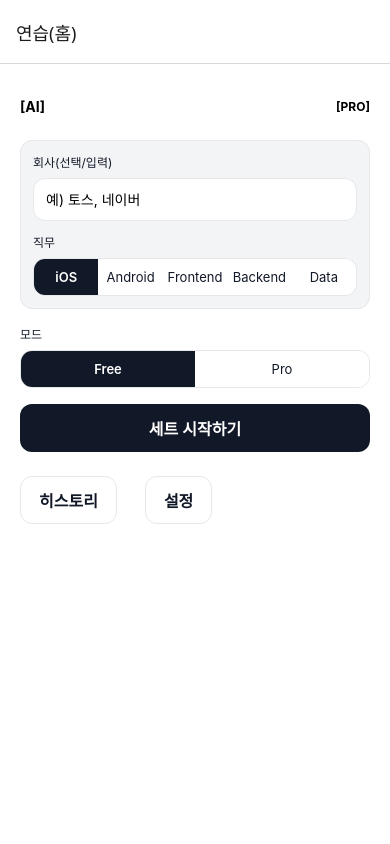
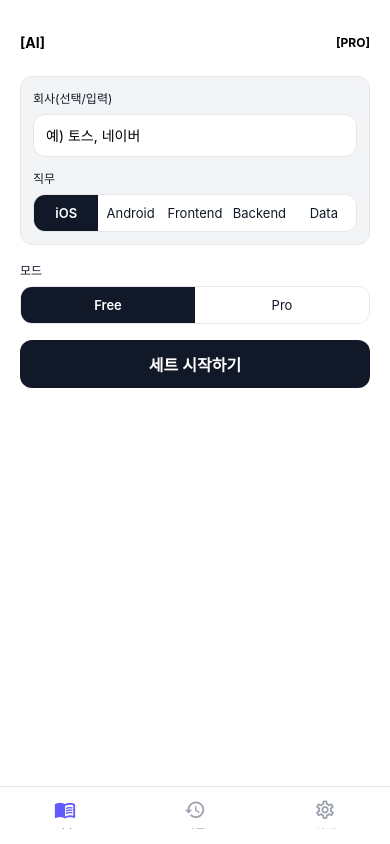
Before and after one commit to kwakhyeonwoo/AI_Coach, a React Native app: screen /Home in a window 390 px wide. Built offline with nearby package versions, Linux system fonts and the light colour scheme.

Commit message:
iOS, Android 각각 UI에 맞게 수정

```diff
--- a/App.tsx
+++ b/App.tsx
@@ -1,40 +1,20 @@
+// App.tsx
 import React from 'react';
 import { NavigationContainer, DefaultTheme } from '@react-navigation/native';
-import { createNativeStackNavigator } from '@react-navigation/native-stack';
 import { StatusBar } from 'react-native';
-
-import Home from './src/views/Home';
-import Question from './src/views/Question';
-import Summary from './src/views/Summary';
-import History from './src/views/History';
-import Settings from './src/views/Settings';
-import Feedback from './src/views/Feedback';
-import ProUpsell from './src/views/ProUpsell';
-import Result from './src/views/Result';
-import SessionDetail from './src/views/SessionDetail';
-
+import { SafeAreaProvider } from 'react-native-safe-area-context';
 import { InterviewProvider } from './src/viewmodels/InterviewVM';
-import type { RootStackParamList } from './src/models/types';
-
-const Stack = createNativeStackNavigator<RootStackParamList>();
+import AppNavigator from './src/navigation/AppNavigator';
 
 export default function App() {
   return (
-    <InterviewProvider>
-      <NavigationContainer theme={DefaultTheme}>
-        <StatusBar barStyle="dark-content" />
-        <Stack.Navigator initialRouteName="Home">
-          <Stack.Screen name="Home" component={Home} options={{ title: '연습(홈)' }} />
-          <Stack.Screen name="Question" component={Question} options={{ title: 'Interview' }} />
-          <Stack.Screen name="Result" component={Result} options={{ title: '결과' }} />
-          <Stack.Screen name="Summary" component={Summary} options={{ title: '세트 요약' }} />
-          <Stack.Screen name="History" component={History} options={{ title: '기록' }} />
-          <Stack.Screen name="SessionDetail" component={SessionDetail} options={{ title: '기록 상세' }} />
-          <Stack.Screen name="Settings" component={Settings} options={{ title: '설정' }} />
-          <Stack.Screen name="Feedback" component={Feedback} options={{ title: 'Feedback' }} />
-          <Stack.Screen name="ProUpsell" component={ProUpsell} options={{ title: 'Pro', presentation: 'modal' }} />
-        </Stack.Navigator>
-      </NavigationContainer>
-    </InterviewProvider>
+    <SafeAreaProvider>
+      <InterviewProvider>
+        <NavigationContainer theme={DefaultTheme}>
+          <StatusBar barStyle="dark-content" />
+          <AppNavigator />
+        </NavigationContainer>
+      </InterviewProvider>
+    </SafeAreaProvider>
   );
 }
--- a/package.json
+++ b/package.json
@@ -9,6 +9,7 @@
     "web": "expo start --web"
   },
   "dependencies": {
+    "@expo/vector-icons": "^15.0.2",
     "@react-native-async-storage/async-storage": "2.2.0",
     "@react-native-firebase/app": "^23.3.1",
     "@react-native-firebase/database": "^23.3.1",
@@ -17,6 +18,7 @@
     "@react-navigation/native": "^7.1.17",
     "@react-navigation/native-stack": "^7.3.26",
     "expo": "~54.0.1",
+    "expo-audio": "~1.0.11",
     "expo-av": "~16.0.7",
     "expo-haptics": "~15.0.6",
     "expo-status-bar": "~3.0.7",
@@ -27,9 +29,7 @@
     "react-native-reanimated": "~4.1.0",
     "react-native-safe-area-context": "~5.6.0",
     "react-native-screens": "~4.16.0",
-    "zustand": "^5.0.8",
-    "@expo/vector-icons": "^15.0.2",
-    "expo-audio": "~1.0.11"
+    "zustand": "^5.0.8"
   },
   "devDependencies": {
     "@types/react": "~19.1.0",
--- /dev/null
+++ b/src/navigation/AppNavigator.tsx
@@ -0,0 +1,98 @@
+// src/navigation/AppNavigator.tsx
+import React from 'react';
+import { createBottomTabNavigator } from '@react-navigation/bottom-tabs';
+import { createNativeStackNavigator } from '@react-navigation/native-stack';
+import { MaterialCommunityIcons } from '@expo/vector-icons';
+
+import Home from '../views/Home';
+import Question from '../views/Question';
+import Summary from '../views/Summary';
+import Settings from '../views/Settings';
+import type { RootStackParamList } from '../models/types';
+import { Platform } from 'react-native';
+
+function HistoryScreen() { return null; }
+
+export type TabParamList = {
+  Practice: undefined;
+  History: undefined;
+  Settings: undefined;
+};
+
+const Tab = createBottomTabNavigator<TabParamList>();
+const Stack = createNativeStackNavigator<RootStackParamList>();
+
+function PracticeStack() {
+  return (
+    <Stack.Navigator
+      screenOptions={{
+        headerShown: false,
+        contentStyle: { backgroundColor: '#fff' },
+      }}
+    >
+      <Stack.Screen name="Home" component={Home} options={{
+        title: '면접',
+        headerLargeTitle: Platform.OS === 'ios',
+        headerShadowVisible: false,
+      }}/>
+      <Stack.Screen name="Question" component={Question} />
+      <Stack.Screen name="Summary" component={Summary} />
+    </Stack.Navigator>
+  );
+}
+
+export default function AppNavigator() {
+  return (
+    <Tab.Navigator
+      screenOptions={{
+        headerShown: false,
+        tabBarActiveTintColor: '#635BFF',
+        tabBarInactiveTintColor: '#9CA3AF',
+        // ✅ 기본 바텀 탭 (하단 고정)
+        tabBarStyle: {
+          height: 58,
+          borderTopColor: '#E5E7EB',
+          borderTopWidth: 1,
+          backgroundColor: '#fff',
+        },
+        tabBarLabelStyle: { fontSize: 12, marginBottom: 6 },
+        tabBarItemStyle: { paddingVertical: 4 },
+      }}
+    >
+      <Tab.Screen
+        name="Practice"
+        component={PracticeStack}
+        options={{
+          title: '연습',
+          tabBarIcon: ({ color, focused }) => (
+            <MaterialCommunityIcons
+              name={focused ? 'book-open-variant' : 'book-outline'}
+              size={22}
+              color={color}
+            />
+          ),
+        }}
+      />
+      <Tab.Screen
+        name="History"
+        component={HistoryScreen}
+        options={{
+          title: '기록',
+          tabBarIcon: ({ color }) => (
+            <MaterialCommunityIcons name="history" size={22} color={color} />
+          ),
+        }}
+      />
+      <Tab.Screen
+        name="Settings"
+        component={Settings}
+        options={{
+          title: '설정',
+          tabBarIcon: ({ color }) => (
+            <MaterialCommunityIcons name="cog-outline" size={22} color={color} />
+          ),
+        }}
+      />
+    </Tab.Navigator>
+  );
+}
--- /dev/null
+++ b/src/theme/tokens.ts
@@ -0,0 +1,44 @@
+// src/theme/tokens.ts
+import { Platform } from 'react-native';
+
+export type DesignTokens = {
+  gap: number;
+  topPad: number;
+  cardRadius: number;
+  bg: string;
+  cardBg: string;
+  border: string;
+  label: string;
+  sub: string;
+};
+
+const IOS: DesignTokens = {
+  gap: 16,
+  topPad: 8,
+  cardRadius: 12,
+  bg: '#F2F2F7',
+  cardBg: '#FFFFFF',
+  border: '#E5E5EA',
+  label: '#1C1C1E',
+  sub: '#6B7280',
+};
+
+const ANDROID: DesignTokens = {
+  gap: 16,
+  topPad: 8,
+  cardRadius: 12,
+  bg: '#FFFBFE',
+  cardBg: '#FFFFFF',
+  border: '#E6E1E5',
+  label: '#1D1B20',
+  sub: '#6B7280',
+};
+
+// default를 넣고 non-null 단언으로 TS 경고/런타임 undefined 방지
+export const TOKENS: DesignTokens = Platform.select<DesignTokens>({
+  ios: IOS,
+  android: ANDROID,
+  default: IOS,
+})!;
+
+export default TOKENS; // (원하면 default 임포트도 가능)
--- a/src/views/Home.tsx
+++ b/src/views/Home.tsx
@@ -3,6 +3,8 @@ import { View, Text, Pressable, StyleSheet, ActivityIndicator, TextInput, Scroll
 import type { NativeStackScreenProps } from '@react-navigation/native-stack';
 import type { RootStackParamList, Mode } from '../models/types';
 import { useInterviewVM } from '../viewmodels/InterviewVM';
+import { SafeAreaView, useSafeAreaInsets } from 'react-native-safe-area-context';
+import { TOKENS } from '@/theme/tokens';
 
 type Props = NativeStackScreenProps<RootStackParamList, 'Home'>;
 
@@ -30,11 +32,19 @@ const Segmented: React.FC<{ options: string[]; value: string; onChange: (v:strin
   </View>
 );
 
+const cardStyle = {
+  backgroundColor: TOKENS.cardBg,
+  borderRadius: TOKENS.cardRadius,
+  padding: 12,
+  borderWidth: 1,
+  borderColor: TOKENS.border,
+};
+
 const Chip: React.FC<{ label: string }> = ({ label }) => (
   <View style={styles.chip}><Text style={styles.chipText}>{label}</Text></View>
 );
 
-const Home: React.FC<Props> = ({ navigation }) => {
+const Home: React.FC<Props> = ({ navigation, route }) => {
   const { startNewSession, loading, settings, setSettings, setMode } = useInterviewVM();
   const [keywords, setKeywords] = useState<string[]>(settings.jdKeywords || []);
 
@@ -52,6 +62,8 @@ const Home: React.FC<Props> = ({ navigation }) => {
     const id = await startNewSession();
     navigation.navigate('Question', { sessionId: id });
   };
+
+  const insets = useSafeAreaInsets();
 
   return (
     <ScrollView style={styles.container} contentContainerStyle={{ padding: 20 }}>
@@ -112,9 +124,7 @@ const Home: React.FC<Props> = ({ navigation }) => {
 
       <View style={{ height: 16 }} />
       <View style={styles.row}>
-        <Button label="히스토리" onPress={() => navigation.navigate('History')} variant='secondary' />
-        <View style={{ width: 12 }} />
-        <Button label="설정" onPress={() => navigation.navigate('Settings')} variant='secondary' />
+
       </View>
 
     </ScrollView>
--- a/src/views/Question.tsx
+++ b/src/views/Question.tsx
@@ -1,12 +1,16 @@
+// src/screens/Question.tsx
 import React, { useEffect, useRef, useState } from 'react';
-import { View, Text, StyleSheet, Pressable, ActivityIndicator, Alert, Animated, Easing, Linking } from 'react-native';
+import { View, Text, StyleSheet, Pressable, ActivityIndicator, Alert, Animated, Easing, Linking, Platform, ScrollView } from 'react-native';
+import { SafeAreaView, useSafeAreaInsets } from 'react-native-safe-area-context';
+
 import { MaterialCommunityIcons } from '@expo/vector-icons';
 import type { NativeStackScreenProps } from '@react-navigation/native-stack';
 import type { RootStackParamList, QA } from '../models/types';
 import { useInterviewVM } from '../viewmodels/InterviewVM';
 import { requestFirstQuestion, requestNextQuestion } from '../services/apiClient';
+import { TOKENS } from '@/theme/tokens';
 
-// ✅ expo-audio 사용
+// ✅ expo-audio 사용(기존 기능 유지)
 import {
   useAudioRecorder,
   RecordingPresets,
@@ -19,7 +23,7 @@ import AsyncStorage from '@react-native-async-storage/async-storage';
 
 type Props = NativeStackScreenProps<RootStackParamList, 'Question'>;
 
-// ✅ 최초 1회 안내 Alert 플래그 키
+// 최초 1회 안내 Alert 플래그 키
 const MIC_PREASK_KEY = 'mic_preask_done_v1';
 
 const SmallBtn: React.FC<{ label: string; onPress?: () => void; disabled?: boolean }>
@@ -87,7 +91,7 @@ const Question: React.FC<Props> = ({ route, navigation }) => {
 
   type MeteringStatus = { metering?: number | null };
 
-  // ✅ expo-audio 녹음기 + 메터링
+  // ✅ expo-audio 녹음기 + 메터링(기존 기능 유지)
   const recorder = useAudioRecorder(
     { ...RecordingPresets.HIGH_QUALITY, isMeteringEnabled: true },
     (st: unknown) => {
@@ -108,28 +112,18 @@ const Question: React.FC<Props> = ({ route, navigation }) => {
       const perm = await getRecordingPermissionsAsync();
       const shown = await AsyncStorage.getItem(MIC_PREASK_KEY);
 
-      // ✅ 1) 우리 안내 Alert를 '무조건' 딱 한 번 먼저 보여준다 (권한 상태와 무관)
       if (!shown) {
         await AsyncStorage.setItem(MIC_PREASK_KEY, '1'); // 다시는 안 보이게
 
         if (perm.granted) {
-          // 이미 OS 권한이 있는 경우: 안내 후 바로 녹음 시작 선택
-          Alert.alert(
-            '마이크 사용 안내',
-            '지금부터 마이크 녹음을 시작할게요.',
-            [
-              { text: '취소', style: 'cancel' },
-              { text: '시작', onPress: () => startRecording() },
-            ],
+          Alert.alert('마이크 사용 안내','지금부터 마이크 녹음을 시작할게요.',
+            [{ text: '취소', style: 'cancel' }, { text: '시작', onPress: () => startRecording() }],
           );
           return;
         }
 
         if (perm.status === 'undetermined') {
-          // 아직 한 번도 OS 권한을 안 물어본 경우: 안내 → OS 다이얼로그
-          Alert.alert(
-            '마이크 사용 안내',
-            '다음 단계에서 OS 권한을 요청합니다.',
+          Alert.alert('마이크 사용 안내','다음 단계에서 OS 권한을 요청합니다.',
             [
               { text: '취소', style: 'cancel' },
               {
@@ -145,19 +139,15 @@ const Question: React.FC<Props> = ({ route, navigation }) => {
           return;
         }
 
-        // 명시적으로 거부돼 있는 경우
         Alert.alert(
           '마이크 권한이 꺼져 있어요',
           '설정에서 마이크 권한을 허용하면 녹음이 가능합니다.',
-          [
-            { text: '취소', style: 'cancel' },
-            { text: '설정 열기', onPress: () => Linking.openSettings?.() },
-          ],
+          [{ text: '취소', style: 'cancel' }, { text: '설정 열기', onPress: () => Linking.openSettings?.() }],
         );
         return;
       }
 
-      // ✅ 2) 이미 한 번 안내를 보여줬다면, 권한 상태에 따라 바로 동작
+      // 안내를 이미 본 경우
       if (perm.granted) {
         if (isRecording) await stopRecording();
         else await startRecording();
@@ -174,17 +164,12 @@ const Question: React.FC<Props> = ({ route, navigation }) => {
       Alert.alert(
         '마이크 권한이 꺼져 있어요',
         '설정에서 마이크 권한을 허용하면 녹음이 가능합니다.',
-        [
-          { text: '취소', style: 'cancel' },
-          { text: '설정 열기', onPress: () => Linking.openSettings?.() },
-        ],
+        [{ text: '취소', style: 'cancel' }, { text: '설정 열기', onPress: () => Linking.openSettings?.() }],
       );
     } catch (e) {
       console.warn('handleMicPress error', e);
     }
   };
-
-
 
   const startRecording = async () => {
     try {
@@ -200,7 +185,7 @@ const Question: React.FC<Props> = ({ route, navigation }) => {
       setAudioUri(undefined);
       setRemain(90);
 
-      // ✅ 90초 카운트다운
+      // 90초 카운트다운
       if (timerRef.current) clearInterval(timerRef.current);
       timerRef.current = setInterval(() => {
         setRemain((r) => {
@@ -259,19 +244,40 @@ const Question: React.FC<Props> = ({ route, navigation }) => {
   };
 
   const progress = Math.min(1, (index - 1) / maxQ);
+  const insets = useSafeAreaInsets();
+
+  const cardStyle = {
+    backgroundColor: TOKENS.cardBg,
+    borderRadius: TOKENS.cardRadius,
+    padding: 16,
+    borderWidth: 1,
+    borderColor: TOKENS.border,
+  } as const;
 
   return (
-    <View style={styles.container}>
-      {/* 상단 헤더 */}
+    <SafeAreaView style={{ flex: 1, backgroundColor: TOKENS.bg }} edges={['top','left','right']}>
+      <ScrollView
+        contentInsetAdjustmentBehavior={Platform.OS === 'ios' ? 'automatic' : 'never'}
+        contentContainerStyle={{
+          paddingTop: 6,
+          paddingHorizontal: TOKENS.gap,
+          paddingBottom: insets.bottom + 24,
+          gap: 16,
+        }}
+        keyboardShouldPersistTaps="handled"
+      >
+        {/* ===== 상단 헤더 ===== */}
         <View style={styles.topBar}>
           <Text style={styles.badge}>Q {index}/{maxQ}</Text>
           <Text style={styles.badgeAlt}>팔로업 {followups}/2</Text>
         </View>
         <View style={styles.progress}><View style={[styles.progressFill, { width: `${progress * 100}%` }]} /></View>
 
-      {/* 질문 카드 */}
-      <View style={styles.card}>
-        <Text style={styles.q}>{question || (loading ? '질문 생성 중…' : '질문을 불러오세요')}</Text>
+        {/* ===== 질문 카드 ===== */}
+        <View style={[cardStyle]}>
+          <Text style={styles.q}>
+            {question || (loading ? '질문 생성 중…' : '질문을 불러오세요')}
+          </Text>
           <View style={styles.tagRow}>
             {['성능', '디버깅', '메모리 관리'].map(t => (
               <View key={t} style={styles.tag}><Text style={styles.tagText}>{t}</Text></View>
@@ -279,9 +285,9 @@ const Question: React.FC<Props> = ({ route, navigation }) => {
           </View>
         </View>
 
-      {/* ▼▼ 새 녹음 패널 UI ▼▼ */}
-      <View style={[styles.card, { marginTop: 12, alignItems: 'center', paddingVertical: 16 }]}>
-        <Text style={{ color: '#6b7280', marginBottom: 8 }}>{remain}s</Text>
+        {/* ===== 녹음 패널 (중앙 정렬) ===== */}
+        <View style={[cardStyle, { alignItems: 'center', justifyContent: 'center', gap: 12, minHeight: 280 }]}>
+          <Text style={{ color: TOKENS.sub }}>{remain}s</Text>
 
           <Animated.View
             style={[
@@ -299,10 +305,11 @@ const Question: React.FC<Props> = ({ route, navigation }) => {
             <Pressable
               onPress={handleMicPress}
               style={({ pressed }) => [styles.micInner, pressed && { opacity: 0.9 }]}
+              accessibilityRole="button"
             >
               <MaterialCommunityIcons
                 name={isRecording ? 'microphone' : 'microphone-outline'}
-              size={36}
+                size={40}
                 color="#FACC15"
               />
             </Pressable>
@@ -310,14 +317,13 @@ const Question: React.FC<Props> = ({ route, navigation }) => {
 
           <Waveform level={level} isRecording={isRecording} />
 
-        <Text style={{ marginTop: 8, color: '#6b7280' }}>
+          <Text style={{ color: TOKENS.sub }}>
             {isRecording ? '녹음 중…' : (audioUri ? '완료' : '대기 중')}
           </Text>
         </View>
-      {/* ▲▲ 새 녹음 패널 UI ▲▲ */}
 
-      {/* 하단 보조 버튼 + 다음 */}
-      <View style={{ flexDirection: 'row', gap: 12, marginTop: 12 }}>
+        {/* ===== 하단 액션 ===== */}
+        <View style={{ flexDirection: 'row', gap: 12 }}>
           <SmallBtn label="다시 질문" onPress={() => { /* 서버 재생성 로직 가능 */ }} />
           <SmallBtn label="스킵 (1회)" onPress={() => onNext()} />
         </View>
@@ -325,11 +331,16 @@ const Question: React.FC<Props> = ({ route, navigation }) => {
         <Pressable
           onPress={onNext}
           disabled={loading || (!audioUri && !isRecording)}
-        style={({ pressed }) => [styles.cta, pressed && { opacity: 0.85 }, (loading || (!audioUri && !isRecording)) && { opacity: 0.5 }]}
+          style={({ pressed }) => [
+            styles.cta,
+            pressed && { opacity: 0.88 },
+            (loading || (!audioUri && !isRecording)) && { opacity: 0.5 }
+          ]}
         >
           {loading ? <ActivityIndicator /> : <Text style={styles.ctaText}>다음 질문</Text>}
         </Pressable>
-    </View>
+      </ScrollView>
+    </SafeAreaView>
   );
 };
 
@@ -338,7 +349,7 @@ function Waveform({ level, isRecording }: { level: number; isRecording: boolean
   const bars = 18;
   const arr = Array.from({ length: bars });
   return (
-    <View style={{ flexDirection: 'row', alignItems: 'center', height: 48, marginTop: 14 }}>
+    <View style={{ flexDirection: 'row', alignItems: 'center', height: 48, marginTop: 4 }}>
       {arr.map((_, i) => {
         const phase = (i / bars) * Math.PI;
         const h = 6 + Math.pow(Math.sin(phase), 2) * (14 + 60 * level);
@@ -360,36 +371,51 @@ function Waveform({ level, isRecording }: { level: number; isRecording: boolean
 }
 
 const styles = StyleSheet.create({
-  container: { flex: 1, paddingHorizontal: 16, paddingTop: 12, backgroundColor: '#fff' },
-  topBar: { flexDirection: 'row', justifyContent: 'space-between', alignItems: 'center', marginBottom: 8 },
-  badge: { fontSize: 12, color: '#1f2937' },
-  badgeAlt: { fontSize: 12, color: '#6b7280' },
+  topBar: { flexDirection: 'row', justifyContent: 'space-between', alignItems: 'center' },
+  badge: { fontSize: 12, color: TOKENS.label, fontWeight: '600' },
+  badgeAlt: { fontSize: 12, color: TOKENS.sub },
   progress: { height: 6, backgroundColor: '#E5E7EB', borderRadius: 999, overflow: 'hidden' },
   progressFill: { height: '100%', backgroundColor: '#9ca3af' },
-  card: { backgroundColor: '#F3F4F6', borderRadius: 12, padding: 12, borderWidth: 1, borderColor: '#E5E7EB', marginTop: 12 },
-  q: { fontSize: 16, fontWeight: '600', color: '#111827' },
-  tagRow: { flexDirection: 'row', marginTop: 8 },
-  tag: { backgroundColor: '#EEF2FF', borderRadius: 12, paddingHorizontal: 8, paddingVertical: 4, marginRight: 6 },
-  tagText: { fontSize: 12, color: '#374151' },
 
-  // 새 마이크 버튼
+  q: { fontSize: 16, fontWeight: '600', color: TOKENS.label },
+  tagRow: { flexDirection: 'row', marginTop: 8, flexWrap: 'wrap', gap: 8 },
+  tag: {
+    backgroundColor: '#EEF2FF',
+    borderRadius: 999,
+    paddingHorizontal: 10,
+    paddingVertical: 6,
+    borderWidth: 1,
+    borderColor: TOKENS.border,
+  },
+  tagText: { fontSize: 12, color: TOKENS.sub },
+
+  // 중앙 마이크 버튼
   micOuter: {
-    width: 120, height: 120, borderRadius: 60,
+    width: 140, height: 140, borderRadius: 70,
     borderWidth: 6, borderColor: '#E5E7EB',
     alignItems: 'center', justifyContent: 'center',
     backgroundColor: 'transparent',
     shadowColor: '#FACC15', shadowOffset: { width: 0, height: 0 }, shadowRadius: 16, shadowOpacity: 0,
   },
   micInner: {
-    width: 108, height: 108, borderRadius: 54,
+    width: 120, height: 120, borderRadius: 60,
     alignItems: 'center', justifyContent: 'center',
     backgroundColor: '#0F172A',
   },
 
-  smallBtn: { flex: 1, height: 44, borderRadius: 12, borderWidth: 1, borderColor: '#E5E7EB', alignItems: 'center', justifyContent: 'center', backgroundColor: '#fff' },
-  smallBtnText: { color: '#111827', fontSize: 14 },
-  cta: { height: 48, borderRadius: 12, backgroundColor: '#111827', alignItems: 'center', justifyContent: 'center', marginTop: 12 },
-  ctaText: { color: '#fff', fontSize: 16, fontWeight: '600' },
+  smallBtn: {
+    flex: 1, height: 44, borderRadius: 12,
+    borderWidth: 1, borderColor: TOKENS.border,
+    alignItems: 'center', justifyContent: 'center', backgroundColor: TOKENS.cardBg,
+  },
+  smallBtnText: { color: TOKENS.label, fontSize: 14, fontWeight: '600' },
+
+  cta: {
+    height: 52, borderRadius: 14,
+    backgroundColor: '#111827',
+    alignItems: 'center', justifyContent: 'center',
+  },
+  ctaText: { color: '#fff', fontSize: 16, fontWeight: '700' },
 });
 
 export default Question;
--- a/src/views/Summary.tsx
+++ b/src/views/Summary.tsx
@@ -1,5 +1,9 @@
 import React from 'react';
 import { View, Text } from 'react-native';
+import type { NativeStackScreenProps } from '@react-navigation/native-stack';
+import type { RootStackParamList } from '../models/types';
+
+type Props = NativeStackScreenProps<RootStackParamList, 'Summary'>;
 
 export default function Summary() {
   return (
```
Lines whose indentation alone changed are shown as unchanged.
